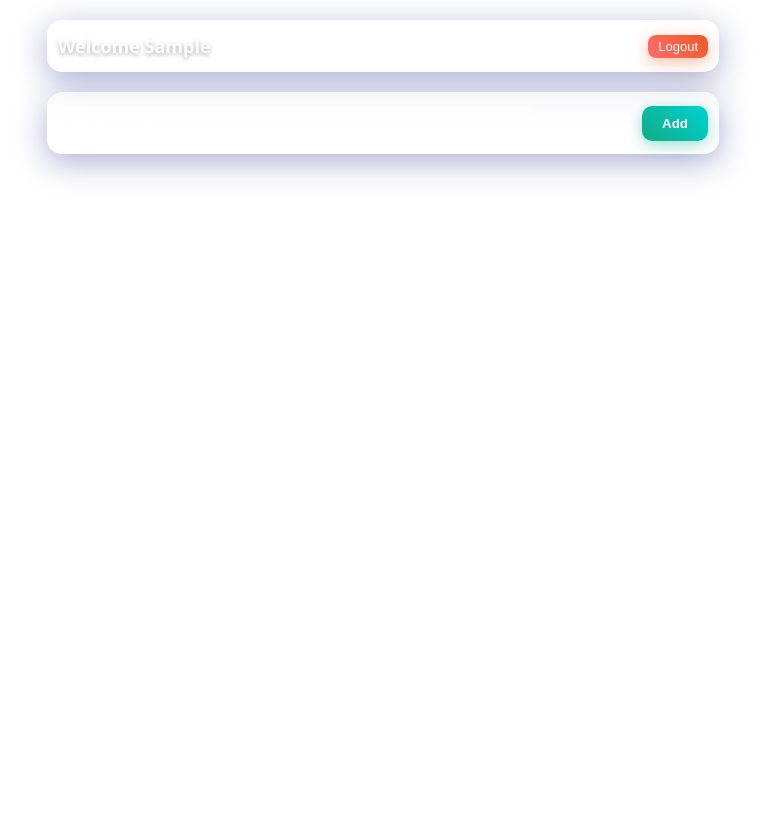
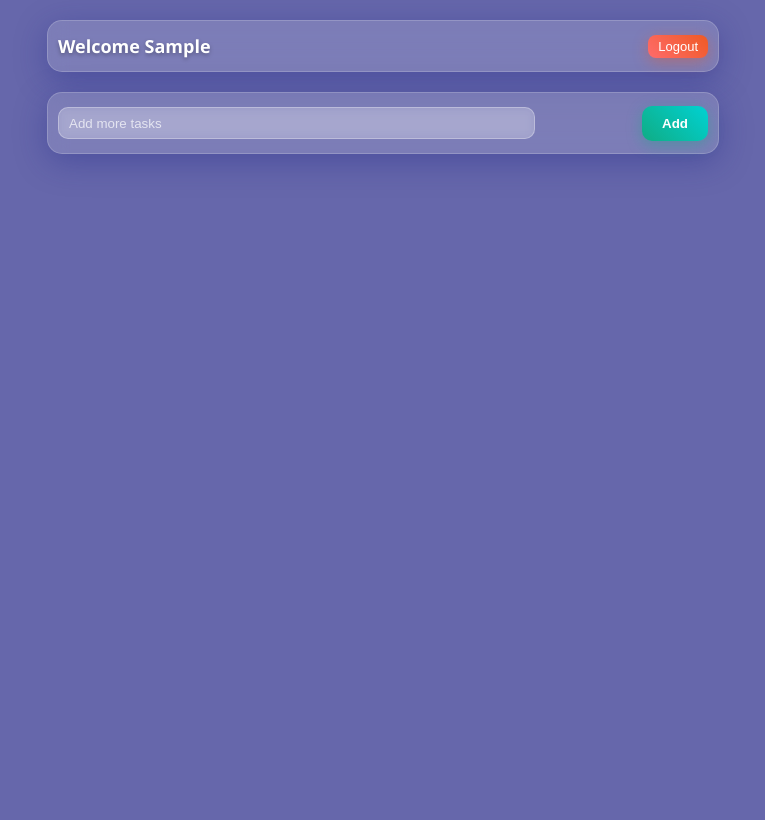
Before and after one commit to manojgowda593/django_projects, a Django app: page /home in a window 1280 px wide. Shown: the whole page, without its empty margins (257-1022 px from the left). Run offline with Django 4.2, Linux system fonts and the light colour scheme; the visitor is signed in with stand-in values (Sample User, id 1); data that the repository does not hold is empty.

Commit message:
Changes:runscript.sh and dockerfile

```diff
--- a/todo/todo/settings.py
+++ b/todo/todo/settings.py
@@ -13,7 +13,7 @@ SECRET_KEY = 'django-insecure--&@#bv#jj41-u&grqt#je*cakw4@xnma+m)ywx6qv*h)$6b*ln
 
 DEBUG = True
 
-ALLOWED_HOSTS = ["13.201.6.252"]
+ALLOWED_HOSTS = ["13.201.6.252", "localhost", "127.0.0.1"]
 
 LOGIN_URL = 'login'
 
--- a/todo/todoapp/templates/home.html
+++ b/todo/todoapp/templates/home.html
@@ -9,7 +9,7 @@
       margin: 0;
       padding: 0;
       font-family: 'Segoe UI', sans-serif;
-      background: #2F6364a17b9fdd775a;
+      background: #6667AB;
       color: #ffffff;
       min-height: 100vh;
     }
```
Also changed, not shown: 2 other files.
